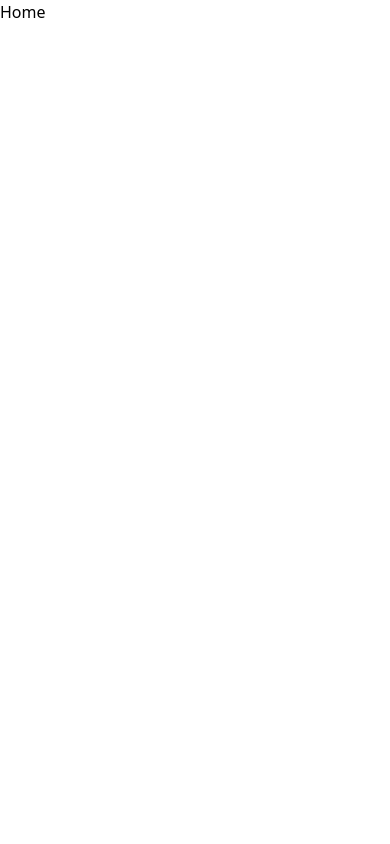
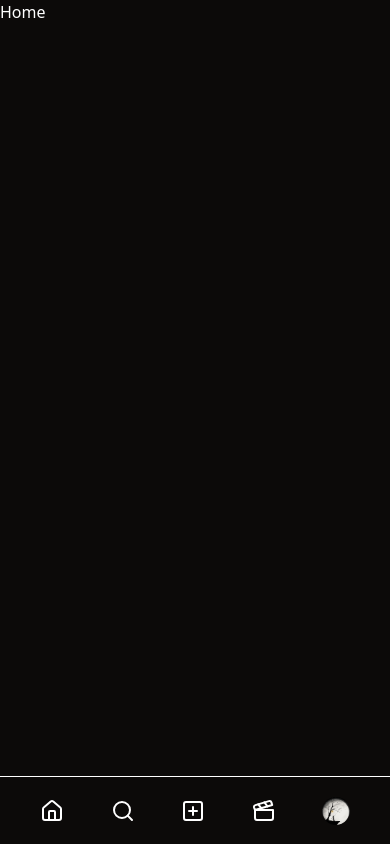
Before and after one commit to rbhagat32/Glimpse-Next, a Next.js app: page / in a window 390 px wide. Built offline with nearby package versions, Linux system fonts and the light colour scheme.

Commit message:
added bottom navbar

```diff
--- a/src/app/(auth)/layout.tsx
+++ b/src/app/(auth)/layout.tsx
@@ -1,7 +1,6 @@
 import type { Metadata } from "next";
 import Image from "next/image";
 import { Flame } from "lucide-react";
-import { Toaster } from "sonner";
 
 export const metadata: Metadata = {
   title: "Glimpse - Auth",
@@ -10,8 +9,7 @@ export const metadata: Metadata = {
 
 export default function AuthLayout({ children }: Readonly<{ children: React.ReactNode }>) {
   return (
-    <>
-      <main className="bg-stone-950 text-white">
+    <main>
       <div className="grid min-h-svh lg:grid-cols-2">
         <div className="relative hidden bg-muted lg:block">
           <Image
@@ -38,8 +36,5 @@ export default function AuthLayout({ children }: Readonly<{ children: React.Reac
         </div>
       </div>
     </main>
-
-      <Toaster position="top-right" duration={2000} richColors />
-    </>
   );
 }
--- a/src/app/(auth)/login/page.tsx
+++ b/src/app/(auth)/login/page.tsx
@@ -1,9 +1,9 @@
 "use client";
 
 import { type FormState, loginAction } from "@/actions/login";
-import { Button } from "@/components/button";
-import Input from "@/components/input";
-import Loader from "@/components/loader";
+import { Button } from "@/components/ui/button";
+import Input from "@/components/ui/input";
+import Loader from "@/components/ui/loader";
 import Link from "next/link";
 import { useActionState, useEffect } from "react";
 import { toast } from "sonner";
--- a/src/app/(auth)/signup/page.tsx
+++ b/src/app/(auth)/signup/page.tsx
@@ -1,9 +1,9 @@
 "use client";
 
 import { type FormState, signupAction } from "@/actions/signup";
-import { Button } from "@/components/button";
-import Input from "@/components/input";
-import Loader from "@/components/loader";
+import { Button } from "@/components/ui/button";
+import Input from "@/components/ui/input";
+import Loader from "@/components/ui/loader";
 import Link from "next/link";
 import { useActionState, useEffect } from "react";
 import { toast } from "sonner";
--- a/src/app/layout.tsx
+++ b/src/app/layout.tsx
@@ -1,17 +1,23 @@
 import type { Metadata } from "next";
 import "./globals.css";
 import { Toaster } from "sonner";
+import BottomNav from "@/components/layout/BottomNav";
 
 export const metadata: Metadata = {
   title: "Glimpse",
-  description: "Beginner Next.js 15 Project",
+  description: "Learning Next.js 15",
 };
 
 export default function RootLayout({ children }: Readonly<{ children: React.ReactNode }>) {
   return (
     <>
-      <html lang="en">
-        <body className="antialiased">{children}</body>
+      <html lang="en" className="bg-stone-950 text-white">
+        <body className="antialiased">
+          <main className="w-full md:w-[80vw] lg:w-[60vw] xl:w-[40vw] mx-auto">
+            <section>{children}</section>
+            <BottomNav />
+          </main>
+        </body>
       </html>
       <Toaster position="top-right" duration={2000} richColors />
     </>
--- a/src/app/page.tsx
+++ b/src/app/page.tsx
@@ -1,3 +1,3 @@
 export default async function Home() {
-  return <div>Home</div>;
+  return <div className="h-[92vh]">Home</div>;
 }
--- /dev/null
+++ b/src/components/layout/BottomNav.tsx
@@ -0,0 +1,47 @@
+import { SquarePlus, HouseIcon, Search, Clapperboard } from "lucide-react";
+import Image from "next/image";
+import Link from "next/link";
+
+interface LinkTypes {
+  href: string;
+  component: React.ReactNode;
+}
+
+const links: LinkTypes[] = [
+  {
+    href: "/",
+    component: <HouseIcon />,
+  },
+  {
+    href: "/",
+    component: <Search />,
+  },
+  {
+    href: "/",
+    component: <SquarePlus />,
+  },
+  {
+    href: "/",
+    component: <Clapperboard />,
+  },
+  {
+    href: "/",
+    component: (
+      <div className="size-7 rounded-full overflow-hidden">
+        <Image src="/auth.jpeg" alt="Profile Image" width={200} height={200} />
+      </div>
+    ),
+  },
+];
+
+export default function BottomNav() {
+  return (
+    <nav className="h-[8vh] px-10 flex justify-between items-center border-t">
+      {links.map((link, i) => (
+        <Link key={i} href={link.href}>
+          {link.component}
+        </Link>
+      ))}
+    </nav>
+  );
+}
```
Also changed, not shown: src/components/ui/button.tsx (renamed from src/components/button.tsx), src/components/ui/input.tsx (renamed from src/components/input.tsx), src/components/ui/loader.tsx (renamed from src/components/loader.tsx). Lines whose indentation alone changed are shown as unchanged.
